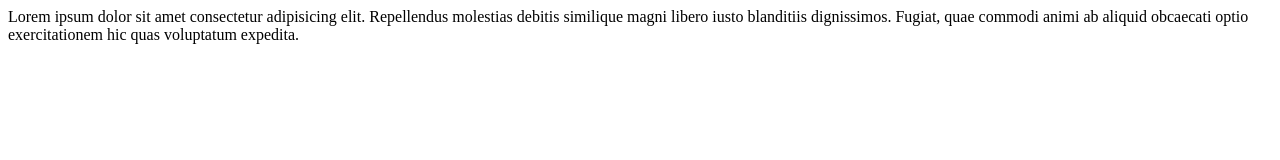
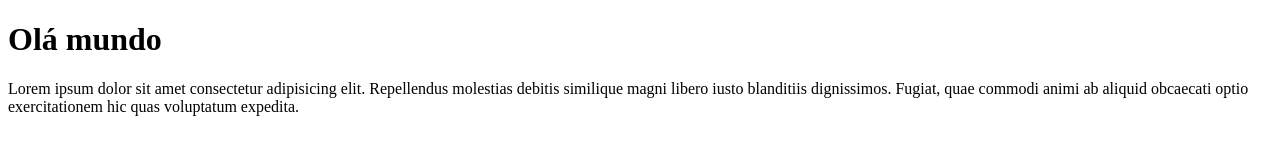
Before and after one commit to Lujan023/git, a plain HTML site: page index.html in a window 1280 px wide. Drawn offline with Linux system fonts and the light colour scheme.

Commit message:
nova att

```diff
--- a/index.html
+++ b/index.html
@@ -1,12 +1,19 @@
 <!DOCTYPE html>
 <html lang="pt-br">
+
 <head>
     <meta charset="UTF-8">
     <meta http-equiv="X-UA-Compatible" content="IE=edge">
     <meta name="viewport" content="width=device-width, initial-scale=1.0">
     <title>Document</title>
 </head>
+
 <body>
-    Lorem ipsum dolor sit amet consectetur adipisicing elit. Repellendus molestias debitis similique magni libero iusto blanditiis dignissimos. Fugiat, quae commodi animi ab aliquid obcaecati optio exercitationem hic quas voluptatum expedita.
+    <h1>Olá mundo</h1>
+
+    Lorem ipsum dolor sit amet consectetur adipisicing elit. Repellendus molestias debitis similique magni libero iusto
+    blanditiis dignissimos. Fugiat, quae commodi animi ab aliquid obcaecati optio exercitationem hic quas voluptatum
+    expedita.
 </body>
+
 </html>
```
Also changed, not shown: login.html (added, +12 -0 lines), alea.js (deleted), alea.txt (added), 1 other file.
